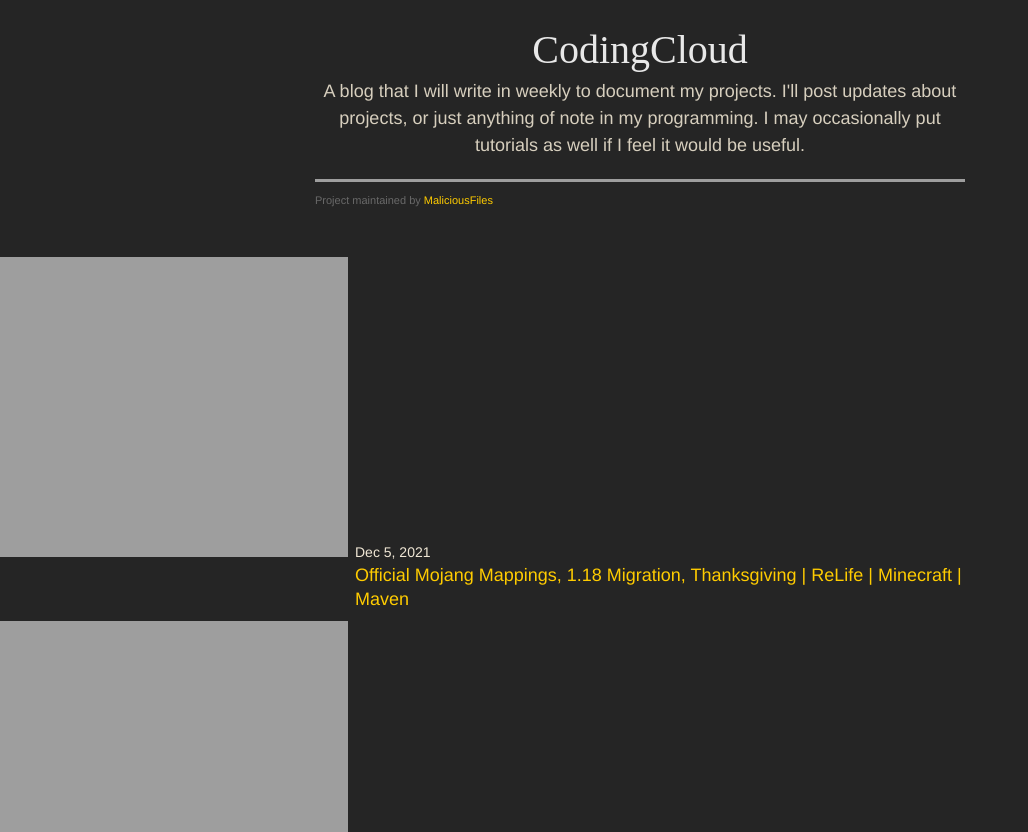
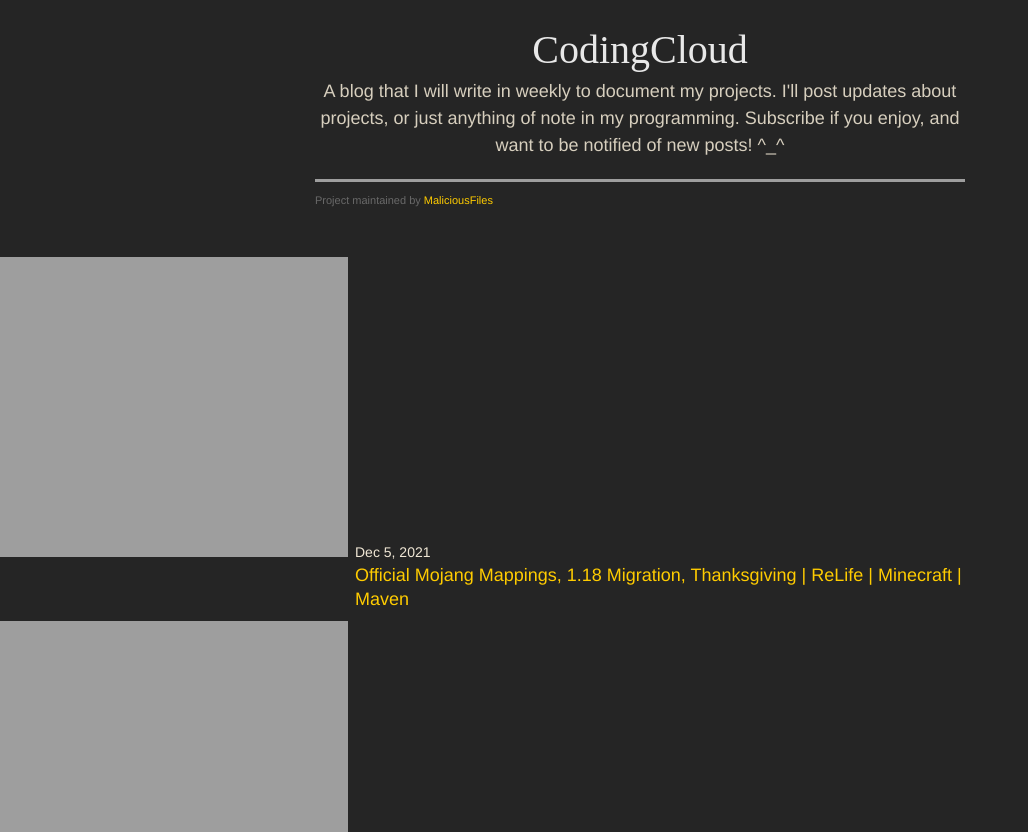
Before and after one commit to MaliciousFiles/blog, a Jekyll site: the page built from index.markdown, in a window 1280 px wide and 900 px high, cut to the strip 68-900 px from the top of the window. Shown: the whole strip, without its empty margins (0-1028 px from the left). Built offline with Jekyll 4.4.1, drawn with Linux system fonts in a browser that asks for light colours; some web fonts are replaced; part of the change alters nothing that is shown; grey boxes are pictures that could not be loaded.

```diff
--- a/_config.yml
+++ b/_config.yml
@@ -23,7 +23,7 @@ email: mtroalson@gmail.com
 description: >- # this means to ignore newlines until "baseurl:"
   A blog that I will write in weekly to document my projects.
   I'll post updates about projects, or just anything of note in my programming.
-  I may occasionally put tutorials as well if I feel it would be useful.
+  Subscribe if you enjoy, and want to be notified of new posts! ^_^
 baseurl: "/" # the subpath of your site, e.g. /blog
 url: "https://malcolmbroalson.com" # the base hostname & protocol for your site, e.g. http://example.com
 twitter_username: MaliciousFiles
--- a/_layouts/default.html
+++ b/_layouts/default.html
@@ -9,7 +9,7 @@
     <meta http-equiv="X-UA-Compatible" content="IE=edge">
     <meta name="follow_it-verification-code" content="M2NvuuKbBe7abfdNe8zg"/>
 
-{% seo %}
+    {% seo title=false %}
     <link rel="stylesheet" href="{{ '/assets/css/style.css?v=' | append: site.github.build_revision | relative_url }}">
     <link href='https://fonts.googleapis.com/css?family=Dekko' rel='stylesheet'>
     <script src="https://code.jquery.com/jquery-1.12.4.min.js" integrity="sha256-ZosEbRLbNQzLpnKIkEdrPv7lOy9C27hHQ+Xp8a4MxAQ=" crossorigin="anonymous"></script>
@@ -20,7 +20,7 @@
     <!--[if lt IE 8]>
     <link rel="stylesheet" href="{{ '/assets/css/ie.css' | relative_url }}">
     <![endif]-->
-    <title>{site.title}</title>
+    <title>{{ site.title }}</title>
     <meta name="viewport" content="width=device-width, initial-scale=1, user-scalable=no">
 
   </head>
```
